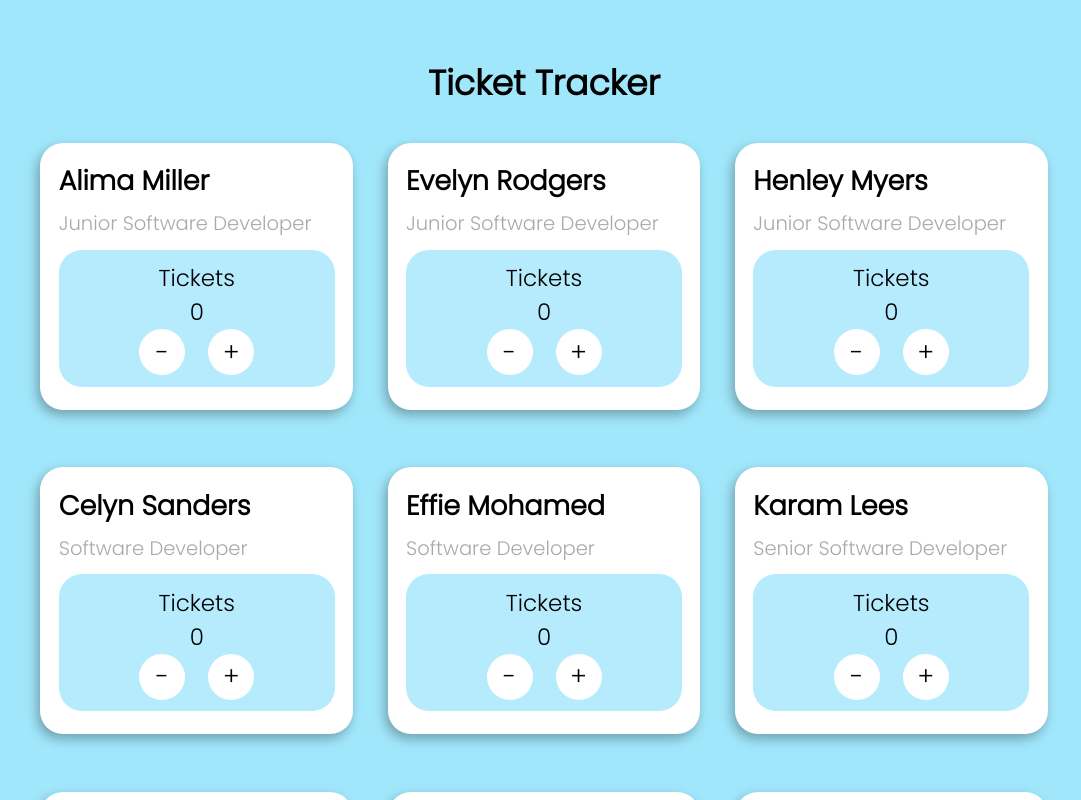
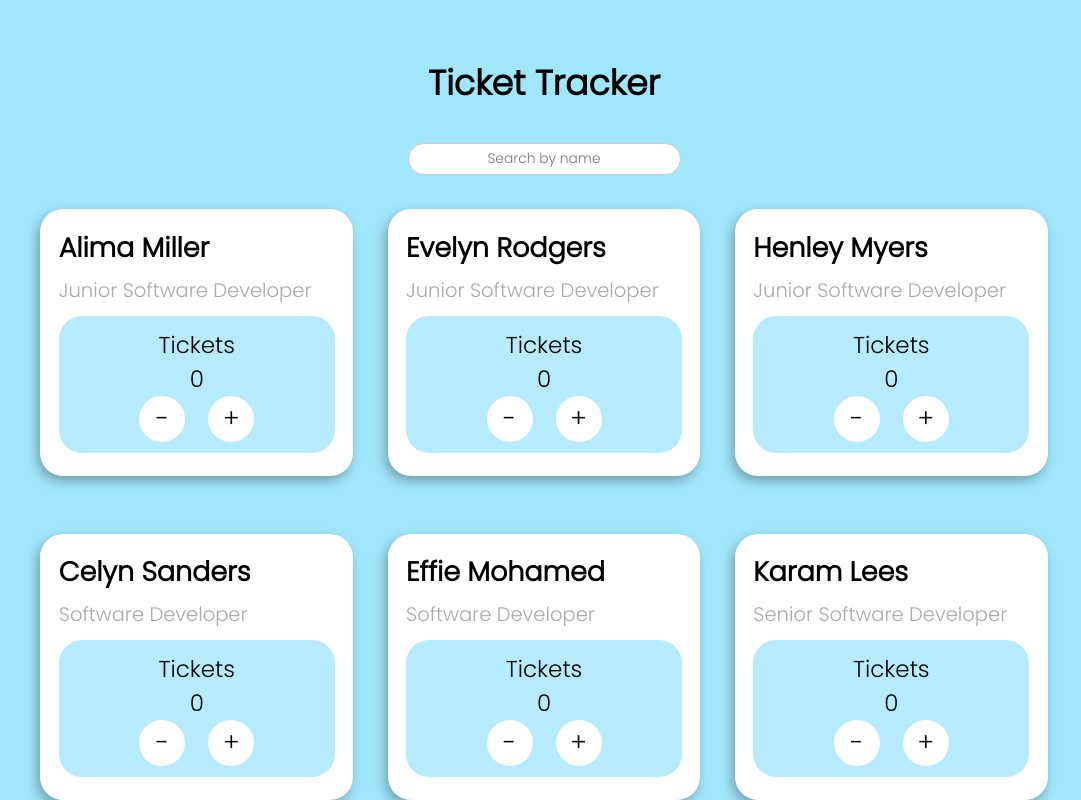
Before and after one commit to jm-go/ticket-tracker, a React (Vite) app: page / in a window 1280 px wide. Shown: the top 800 px of the page, without its empty margins (96-1177 px from the left). Built offline with nearby package versions, Linux system fonts and the light colour scheme; the HTML template or start-up script is replaced by a standard one.

Commit message:
Added filter for search by name

```diff
--- a/src/App.tsx
+++ b/src/App.tsx
@@ -1,22 +1,34 @@
-//import SearchByName from "./components/SearchByName";
+import SearchByName from "./components/SearchByName/SearchByName";
 //import SearchByRole from "./components/SearchByRole";
 import "./main.scss";
 import Employee from "./components/Employee/Employee";
 import team from "./data/team";
+import { FormEvent, useState } from "react";
 
 const App = () => {
+  const [searchTerm, setSearchTerm] = useState<string>("");
 
-//team.filter -> returns new filtered array
-// use map on new filtered array
-// if for checking search bar
+  const handleInput = (event: FormEvent<HTMLInputElement>) => {
+    const nameInput = event.currentTarget.value.toLowerCase();
+    setSearchTerm(nameInput);
+  };
 
+  const filteredTeam = team.filter((employee) =>
+    employee.name.toLowerCase().includes(searchTerm)
+  );
 
+  //team.filter -> returns new filtered array
+  // use map on new filtered array
+  // if for checking search bar
 
   return (
     <div className="tracker">
       <h2 className="tracker__header">Ticket Tracker</h2>
+      <SearchByName
+        searchTerm={searchTerm}
+        handleInput={handleInput} />
       <div className="tracker__employees">
-        {team.map((employee) => (
+        {filteredTeam.map((employee) => (
           <Employee
             key={employee.id}
             name={employee.name}
--- a/src/components/SearchByName/SearchByName.tsx
+++ b/src/components/SearchByName/SearchByName.tsx
@@ -0,0 +1,22 @@
+import { FormEventHandler } from "react";
+
+type SearchByNameProps = {
+  searchTerm: string;
+  handleInput: FormEventHandler<HTMLInputElement>;
+};
+
+const SearchByName = ({ searchTerm, handleInput }: SearchByNameProps) => {
+  return (
+    <div className="search">
+      <input
+        type="text"
+        placeholder="Search by name"
+        value={searchTerm}
+        onChange={handleInput}
+        className="search__input"
+      />
+    </div>
+  );
+};
+
+export default SearchByName;
--- a/src/styles/_components.scss
+++ b/src/styles/_components.scss
@@ -51,3 +51,21 @@
         cursor: pointer;
     }
 }
+
+.search {
+    display: flex;
+    flex-direction: column;
+    align-items: center;
+    margin-top: 1rem;
+    margin-bottom: 1.5rem;
+
+    &__input {
+        border-radius: 1rem;
+        border: none;
+        font-size: 0.6rem;
+        border: 1px solid #ccc;
+        text-align: center;
+        height: 1.3rem;
+
+    }
+}
```
